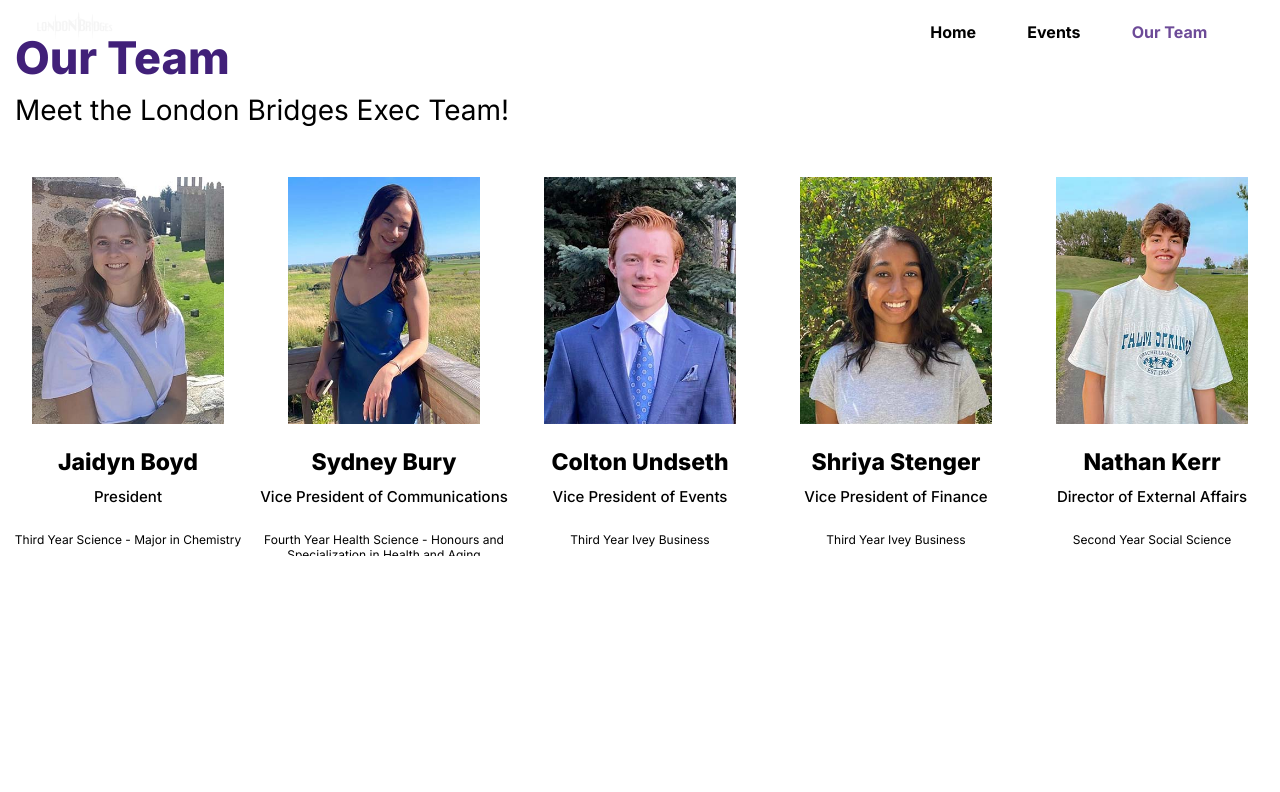
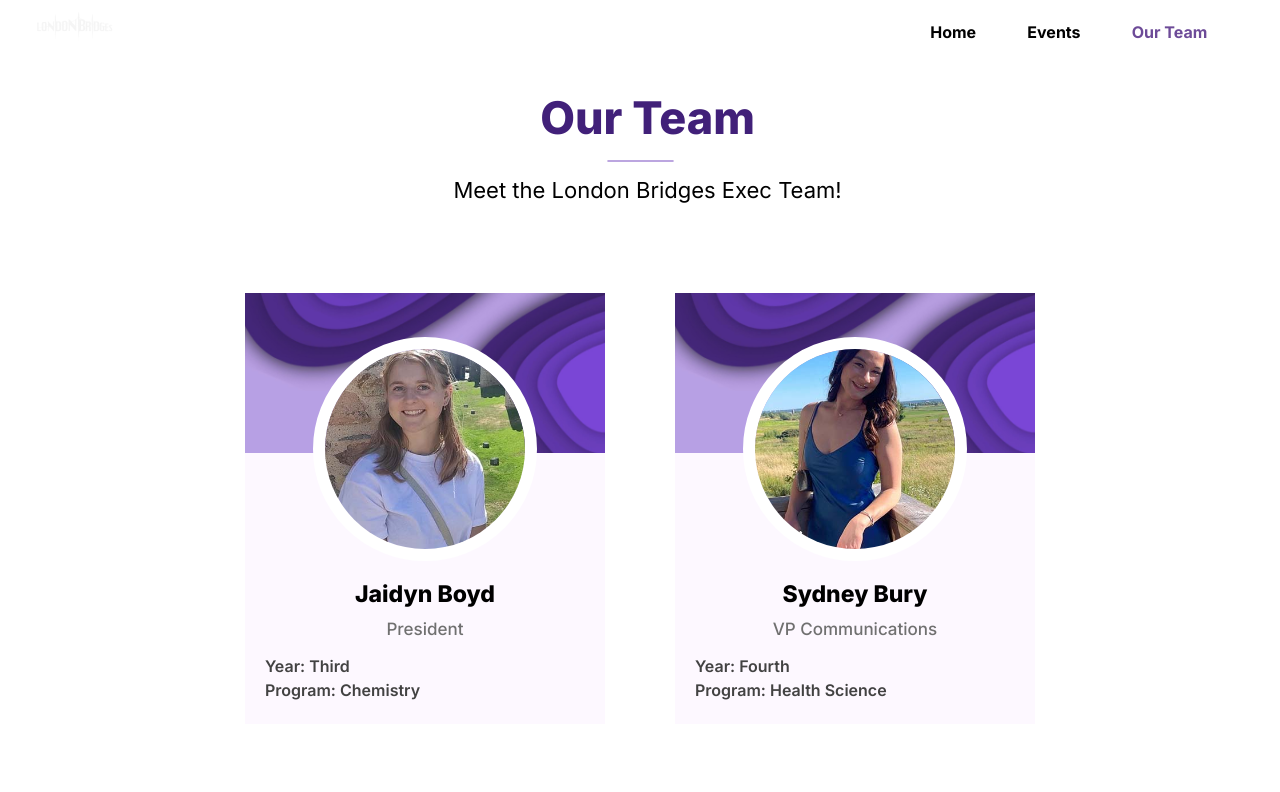
Before and after one commit to bthomp89/London-Bridges, a React (Create React App) app in the folder london-bridges/: page /team in a window 1280 px wide. Shown: the top 792 px of the page. Built offline with nearby package versions, Linux system fonts and the light colour scheme.

Commit message:
Built 'Our team' page

```diff
--- a/london-bridges/src/components/Team/Team.css
+++ b/london-bridges/src/components/Team/Team.css
@@ -17,6 +17,28 @@
     }
 }
 
+.container {
+    padding-top: 70px;
+    overflow-y: hidden;
+}
+
+.team-header {
+    margin: 20px 0 90px;
+}
+
+.team-header h1, .team-header h3 {
+    text-align: center;
+    margin: 0;
+}
+
+.team-header .divider {
+    width: 65px;
+    height: 0px;
+    border: 1px solid #BCA6E0;
+    border-radius: 25px;
+    margin: 15px auto;
+}
+
 .Title{
     font-family: "Inter", sans-serif;
     font-weight: 800;
@@ -31,7 +53,7 @@
 .Meet{
     font-family: "Inter", sans-serif;
     font-weight: 400;
-    font-size: 28px;
+    font-size: 22px;
     color: black;
     vertical-align: top;
     text-align: left;
@@ -42,52 +64,63 @@
 /*Teams*/
 
 .teamInfo{
-    display:flex;
+    display: flex;
+    gap: 70px;
+    flex-wrap: wrap;
+    width: 95%;
+    overflow-x: hidden;
     align-items: center;
-    justify-content: space-evenly;
-    width: 100%;
+    justify-content: center;
+    margin: 0 auto;
 }
 
-.column{
+.card {
+    font-family: "Inter", sans-serif;
     display: inline-block;
-    text-align: center;
-    overflow: visible;
     position: relative;
-    width: 20vw;
+    background: rgba(252, 244, 255, 0.66);
+    /*border: 1px solid #888888;*/
+    max-width: 360px;
 }
 
-.column img{
-    width: 15vw;
-    height: auto;
+.card .card-img-top {
+    width: 100%;
     object-fit: cover;
-    margin-bottom: 5px;
 }
 
-.caption{
-    display:block;
-    font-family: "Inter", sans-serif;
-    font-weight: 800;
-    font-size: 23px;
-    color: black;
+.card > div {
+    padding: 20px;
+}
+
+.card .inner {
+    margin-top: -140px;
+}
+
+.card .card-body img {
+    width: 200px;
+    height: 200px;
+    border-radius: 50%;
+    object-fit: cover;
+    border: 12px solid white;
+}
+
+.card .card-body {
     text-align: center;
 }
 
-.role{
-    margin-top: -5px;
-    font-family: "Inter", sans-serif;
-    font-weight: 500;
-    height: 30px;
-    font-size: 15px;
-    color: black;
-    text-align: center;
+.card .caption {
+    font-weight: 800;
+    font-size: 23px;
 }
 
-.desc{
-    word-wrap: break-word;
-    height: 20px;
-    font-family: "Inter", sans-serif;
-    font-weight: 400;
-    font-size: 12px;
-    color: black;
-    text-align: center;
+.card .role {
+    margin-top: -5px;
+    font-weight: 500;
+    font-size: 17px;
+    color: rgba(112, 112, 112, 1);
 }
+
+.card .card-footer {
+    font-weight: 600;
+    color: rgba(66, 66, 66, 1);
+}
--- a/london-bridges/src/components/Team/Team.js
+++ b/london-bridges/src/components/Team/Team.js
@@ -1,44 +1,61 @@
-import React,{Component} from "react";
-
 import "./Team.css";
+import insta from "../images/instagram.svg";
+import mail from "../images/email.svg";
+import facebook from "../images/facebook.svg";
+import linkedin from "../images/linkedin.svg";
 
 export default function Team() {
+
+    const members = [
+        { imgName: "JaidynBoyd.jpg", caption: "Jaidyn Boyd", role: "President", year: "Third", program: "Chemistry" },
+        { imgName: "SydneyBury.jpg", caption: "Sydney Bury", role: "VP Communications", year: "Fourth", program: "Health Science" },
+        { imgName: "ColtonUndseth.jpg", caption: "Colton Undseth", role: "VP Events", year: "Third", program: "Ivey HBA" },
+        { imgName: "ShriyaStenger.jpg", caption: "Shriya Stenger", role: "VP Finance", year: "Third", program: "Ivey HBA" },
+        { imgName: "NathanKerr.jpg", caption: "Nathan Kerr", role: "Director of External Affairs", year: "Second", program: "Consumer behavior and Psychology" }
+    ]
+
     return (
-        <div className="container">
-            <div className="Header">
+        <div className="container team">
+            <div className="team-header">
                 <h1 className="Title">Our Team</h1>
+                <div className="divider"></div>
                 <h3 className="Meet">Meet the London Bridges Exec Team!</h3>
             </div>
             <div className="teamInfo">
-                <div className="column">
-                    <img src={process.env.PUBLIC_URL + "LondonBridgesTeamPhotos/JaidynBoyd.jpg"} className="PictureOne" />
-                    <h1 className="caption">Jaidyn Boyd</h1>
-                    <h3 className ="role"> President</h3>
-                    <p className ="desc">Third Year Science - Major in Chemistry</p>
-                </div>
-                <div className="column">
-                    <img src={process.env.PUBLIC_URL + "LondonBridgesTeamPhotos/SydneyBury.jpg"} className="PictureTwo" />
-                    <h1 className="caption">Sydney Bury</h1>
-                    <h3 className ="role">Vice President of Communications</h3>
-                    <p className ="desc">Fourth Year Health Science - Honours and Specialization in Health and Aging</p>
-                </div>
-                <div className="column">
-                    <img src={process.env.PUBLIC_URL + "LondonBridgesTeamPhotos/ColtonUndseth.jpg"} className="PictureThree" />
-                    <h1 className="caption">Colton Undseth</h1>
-                    <h3 className ="role">Vice President of Events</h3>
-                    <p className ="desc">Third Year Ivey Business</p>
-                </div>
-                <div className="column">
-                    <img src={process.env.PUBLIC_URL + "LondonBridgesTeamPhotos/ShriyaStenger.jpg"} className="PictureFour" />
-                    <h1 className="caption">Shriya Stenger</h1>
-                    <h3 className ="role">Vice President of Finance</h3>
-                    <p className ="desc">Third Year Ivey Business</p>
-                </div>
-                <div className="column">
-                    <img src={process.env.PUBLIC_URL + "LondonBridgesTeamPhotos/NathanKerr.jpg"} className="PictureFive" />
-                    <h1 className="caption">Nathan Kerr</h1>
-                    <h3 className ="role">Director of External Affairs</h3>
-                    <p className ="desc">Second Year Social Science</p>
+                { members.map( member => <div key={member.role} className="card">
+                    <img src={process.env.PUBLIC_URL + "LondonBridgesTeamPhotos/violet-abstract-bg.png"} className="card-img-top"/>
+                    <div>
+                        <div className="inner">
+                            <div className="card-body">
+                                <img src={process.env.PUBLIC_URL + "LondonBridgesTeamPhotos/" + member.imgName}/>
+                                <h1 className="caption">{member.caption}</h1>
+                                <h3 className="role">{member.role}</h3>
+                            </div>
+                            <div className="card-footer">
+                                <p className="year">Year: {member.year}</p>
+                                <p className="program">Program: {member.program}</p>
+                            </div>
+                        </div>
+                    </div>
+                </div> )}
+            </div>
+
+            <div className="footer">
+                <div className="socials-grid">
+                    <div className="links">
+                        <a href="https://www.phsscommunity.com">
+                            <img src={insta} alt="Visit our Instagram" />
+                        </a>
+                        <a href="https://investinginchildren.on.ca">
+                            <img src={mail} alt="Email Us" />
+                        </a>
+                        <a href="https://www.ymcaswo.ca/#no-back">
+                            <img src={facebook} alt="Visit our Twitter" />
+                        </a>
+                        <a href="https://www.ymcaswo.ca/#no-back">
+                            <img src={linkedin} alt="See our Linkedin" />
+                        </a>
+                    </div>
                 </div>
             </div>
 
```
Also changed, not shown: london-bridges/public/LondonBridgesTeamPhotos/violet-abstract-bg.png (added).
